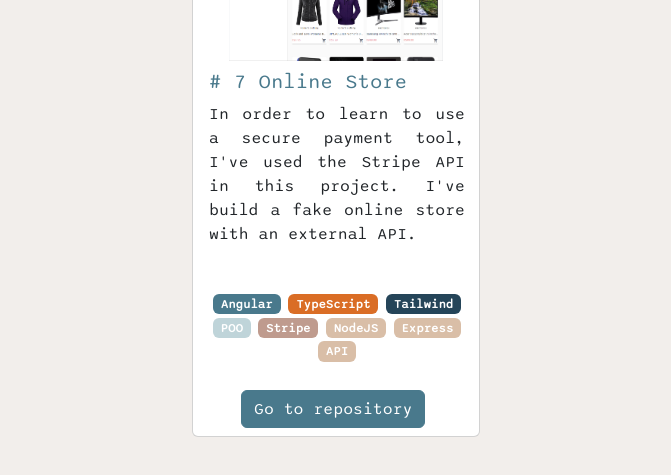
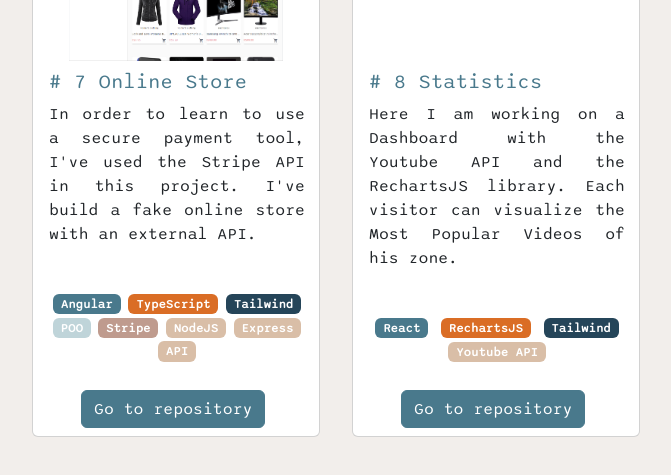
Before and after one commit to LeaBani/my-portefolio, a React (Create React App) app: page /projects in a window 1280 px wide. Shown: the part 2179-2654 px from the top of the page, without its empty margins (304-975 px from the left). Built offline with nearby package versions, Linux system fonts and the light colour scheme.

Commit message:
add projects and css

```diff
--- a/src/components/App.scss
+++ b/src/components/App.scss
@@ -5,10 +5,12 @@
   &-light{
     font-family:  v.$font-sans;
     background-color: v.$light;
+    transition-duration: 3s;
   }
   &-dark{
     font-family:  v.$font-sans;
     background-color: v.$primary;
+    transition-duration: 3s;
   }
 
   &-icon-group{
--- a/src/components/Content/index.js
+++ b/src/components/Content/index.js
@@ -61,16 +61,19 @@ function Content({isDark}) {
         <div className='Content-icon'>
         <Image className='Content-icon-item' src={html} alt='html'/>
         <Image className='Content-icon-item' src={css} alt='css'/>
-        <Image className='Content-icon-item' src={js} alt='javascript'/>
-        <Image className='Content-icon-item' src={ts} alt='typescript'/>
         <Image className='Content-icon-item' src={react} alt='react'/>
         <Image className='Content-icon-item' src={angular} alt='angular'/>
         <Image className='Content-icon-item' src={bootstrap} alt='bootstrap'/>
         <Image className='Content-icon-item' src={sass} alt='sass'/>
+
+        <Image className='Content-icon-item' src={js} alt='javascript'/>
+        <Image className='Content-icon-item' src={ts} alt='typescript'/>
         <Image className='Content-icon-item' src={node} alt='node'/>
         <Image className='Content-icon-item' src={psql} alt='psql'/>
+
         <Image className='Content-icon-item' src={git} alt='git'/>
         </div>
+
         <h2 className="Content-description">Here I am, Lea, Web Developper. Have a look on my Projects, and my Resume.
         I would be happy to get in touch with you to share my experience !</h2>
 
--- a/src/components/Content/style.scss
+++ b/src/components/Content/style.scss
@@ -49,11 +49,16 @@
         display: inline-flex;
         flex-wrap: wrap;
         margin: 1rem 2rem 5rem 2rem;
-        justify-content: space-evenly;
+        justify-content: space-between;
 
         &-item{
             height: 5rem;
             margin: .5rem;
+        }
+        &-item:hover{
+            height: 5rem;
+            margin: .5rem;
+            opacity: 50%;
         }
     }
     &-experience{
--- a/src/components/Projects/index.js
+++ b/src/components/Projects/index.js
@@ -53,6 +53,9 @@ function Projects() {
                     </Badge>
                     <Badge className="Projects-card-label-one" bg="secondary">
                         Express
+                    </Badge>
+                    <Badge className="Projects-card-label-one" bg="secondary">
+                        Heroku
                     </Badge>
                     <Badge className="Projects-card-label-one" bg="danger">
                         eslint
@@ -220,6 +223,31 @@ function Projects() {
             </Card.Body>
         </Card>
 
+        <Card className='Projects-card' style={{ width: '18rem', height: '35rem' }}>
+        <Card.Img variant="top"/>
+            <Card.Body>
+            <Card.Title className='Projects-card-title'># 8 Statistics</Card.Title>
+            <Card.Text className='Projects-card-text'>
+                Here I am working on a Dashboard with the Youtube API and the RechartsJS library. Each visitor can visualize the Most Popular Videos of his zone.
+                <span className='Projects-card-label'>
+                    <Badge className="Projects-card-label-one"  bg="primary">
+                        React
+                    </Badge>
+                    <Badge className="Projects-card-label-one"  bg="accent">
+                        RechartsJS
+                    </Badge>
+                    <Badge className="Projects-card-label-one"  bg="dark">
+                        Tailwind
+                    </Badge>
+                    <Badge className="Projects-card-label-one"  bg="secondary">
+                        Youtube API
+                    </Badge>
+                </span>
+            </Card.Text>
+            <Button variant="primary" className="Projects-card-button" as={Link} to="https://github.com/LeaBani/statistics-with-recharts">Go to repository</Button>
+            </Card.Body>
+        </Card>
+
         </div>
 
     </div>
```
